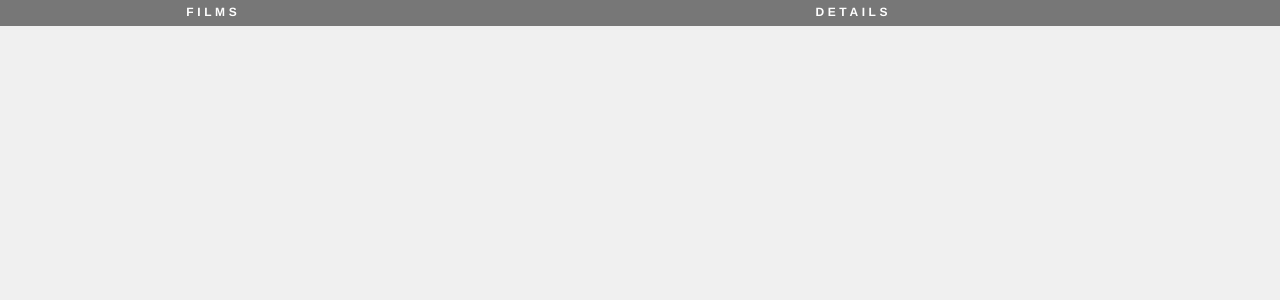
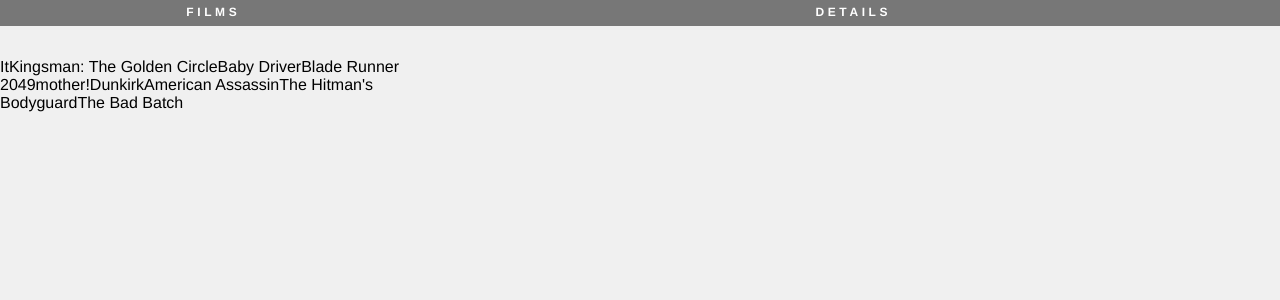
Before and after one commit to giroma/react-films, a React (Create React App) app: page / in a window 1280 px wide. Shown: the top 300 px of the page. Built offline with nearby package versions, Linux system fonts and the light colour scheme.

Commit message:
printng all films from list with .map

```diff
--- a/src/App.js
+++ b/src/App.js
@@ -3,14 +3,15 @@
 import './App.css';
 import FilmDetails from './components/FilmDetails';
 import FilmList from './components/FilmList';
+import TMDB from './TMDB';
 
 class App extends Component {
   render() {
     return (
       <div className="film-library">
-        <FilmList/>
+        <FilmList films={TMDB.films}/>
 
-        <FilmDetails/>
+        <FilmDetails films={TMDB.films}/>
       </div>
     );
   }
--- a/src/components/FilmList.js
+++ b/src/components/FilmList.js
@@ -6,6 +6,7 @@
     return (
       <div className="film-list">
         <h1 className="section-title">FILMS</h1>
+        {this.props.films.map(film => film.title)}
       </div>
     );
   }
```
